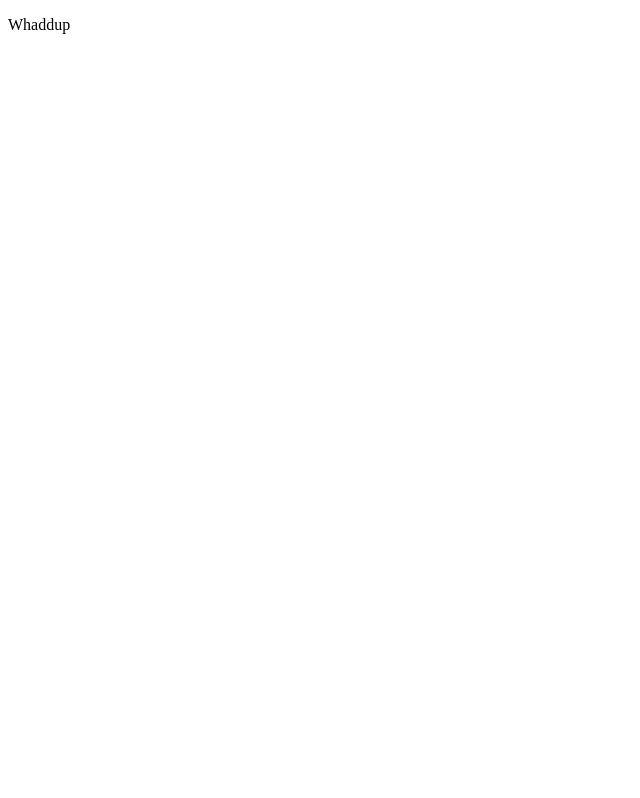
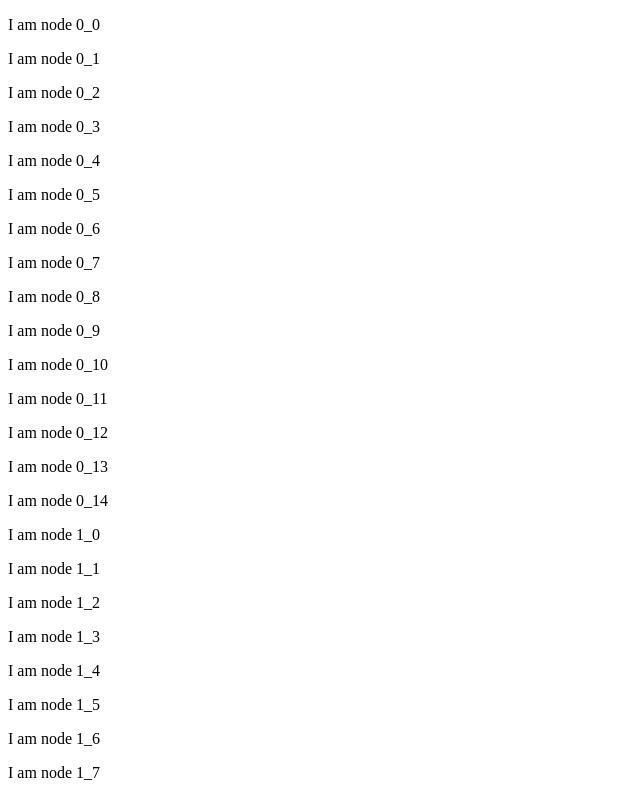
Before and after one commit to GSherw00d/AlgorithmVisualizer, a React (Create React App) app in the folder myapp/: page / in a window 1280 px wide. Shown: the top 798 px of the page, without its empty margins (0-640 px from the left). Built offline with nearby package versions, Linux system fonts and the light colour scheme.

Commit message:
got the grid working

```diff
--- a/myapp/src/components/Grid.js
+++ b/myapp/src/components/Grid.js
@@ -1,13 +1,30 @@
 import React, { Component } from "react";
+import { connect } from "react-redux";
+//import node from "./Nodes.js";
 
 class Grid extends Component {
   render() {
+    const { nodes } = this.props;
+    const nodesGrid = nodes.map(node => {
+      return (
+        <div>
+          <p key={node.id}>I am node {node.id}</p>
+        </div>
+      );
+    });
+
     return (
       <div>
-        <p>Whaddup</p>
+        <div className="GridContainer">{nodesGrid}</div>
       </div>
     );
   }
 }
 
-export default Grid;
+const mapStatetoProps = state => {
+  return {
+    nodes: state.nodes
+  };
+};
+
+export default connect(mapStatetoProps)(Grid);
--- a/myapp/src/index.js
+++ b/myapp/src/index.js
@@ -2,6 +2,16 @@ import React from "react";
 import ReactDOM from "react-dom";
 import App from "./App";
 import * as serviceWorker from "./serviceWorker";
+import { createStore } from "redux";
+import { Provider } from "react-redux";
+import rootReducer from "./reducers/rootReducer";
 
-ReactDOM.render(<App />, document.getElementById("root"));
+const store = createStore(rootReducer);
+
+ReactDOM.render(
+  <Provider store={store}>
+    <App />
+  </Provider>,
+  document.getElementById("root")
+);
 serviceWorker.unregister();
--- a/myapp/src/reducers/rootReducer.js
+++ b/myapp/src/reducers/rootReducer.js
@@ -2,18 +2,19 @@ function makeNodeArray(rows, columns) {
   let initNode = [];
   for (let i = 0; i < rows; i++) {
     for (let j = 0; j < columns; j++) {
-      initNode.push({ row: i, column: j, type: "" });
+      initNode.push({ id: i + "_" + j, type: "", callingnode: "" });
     }
   }
   return initNode;
 }
 
 const initState = {
-  node: makeNodeArray(10, 15)
+  nodes: makeNodeArray(10, 15)
 };
 
 const rootReducer = (state = initState, action) => {
   console.log(action);
+  return state;
 };
 
 export default rootReducer;
```
Also changed, not shown: myapp/package.json (+6 -1 lines), 1 other file (tests, documents, lock files or other folders).
